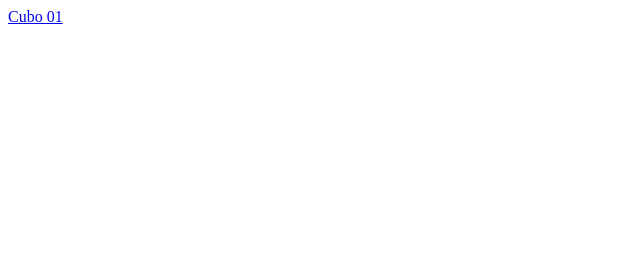
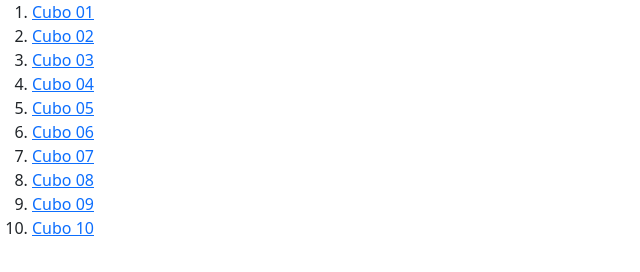
Before and after one commit to ocapunay/ocapunay.github.io, a plain HTML site: page index.html in a window 1280 px wide. Shown: the whole page, without its empty margins (0-640 px from the left). Drawn offline with nearby package versions, Linux system fonts and the light colour scheme.

Commit message:
Update index.html

```diff
--- a/index.html
+++ b/index.html
@@ -1,9 +1,25 @@
 <!doctype html>
-<html>
+<html lang="en">
     <head>
-    <title>Realidad Aumentada</title>
+        <meta charset="utf-8">
+        <meta name="viewport" content="width=device-width, initial-scale=1">
+        <title>Realidad Aumentada</title>
+        <link href="https://cdn.jsdelivr.net/npm/bootstrap@5.3.2/dist/css/bootstrap.min.css" rel="stylesheet" integrity="sha384-T3c6CoIi6uLrA9TneNEoa7RxnatzjcDSCmG1MXxSR1GAsXEV/Dwwykc2MPK8M2HN" crossorigin="anonymous">
     </head>
     <body>
-      <a href="01/index.html">Cubo 01</a>
+        <ol>
+            <li><a href="01/index.html">Cubo 01</a></li>
+            <li><a href="02/index.html">Cubo 02</a></li>
+            <li><a href="03/index.html">Cubo 03</a></li>
+            <li><a href="04/index.html">Cubo 04</a></li>
+            <li><a href="05/index.html">Cubo 05</a></li>
+            <li><a href="06/index.html">Cubo 06</a></li>
+            <li><a href="07/index.html">Cubo 07</a></li>
+            <li><a href="08/index.html">Cubo 08</a></li>
+            <li><a href="09/index.html">Cubo 09</a></li>
+            <li><a href="10/index.html">Cubo 10</a></li>
+        </ol>
+
     </body>
+    <script src="https://cdn.jsdelivr.net/npm/bootstrap@5.3.2/dist/js/bootstrap.bundle.min.js" integrity="sha384-C6RzsynM9kWDrMNeT87bh95OGNyZPhcTNXj1NW7RuBCsyN/o0jlpcV8Qyq46cDfL" crossorigin="anonymous"></script>
 </html>
```
